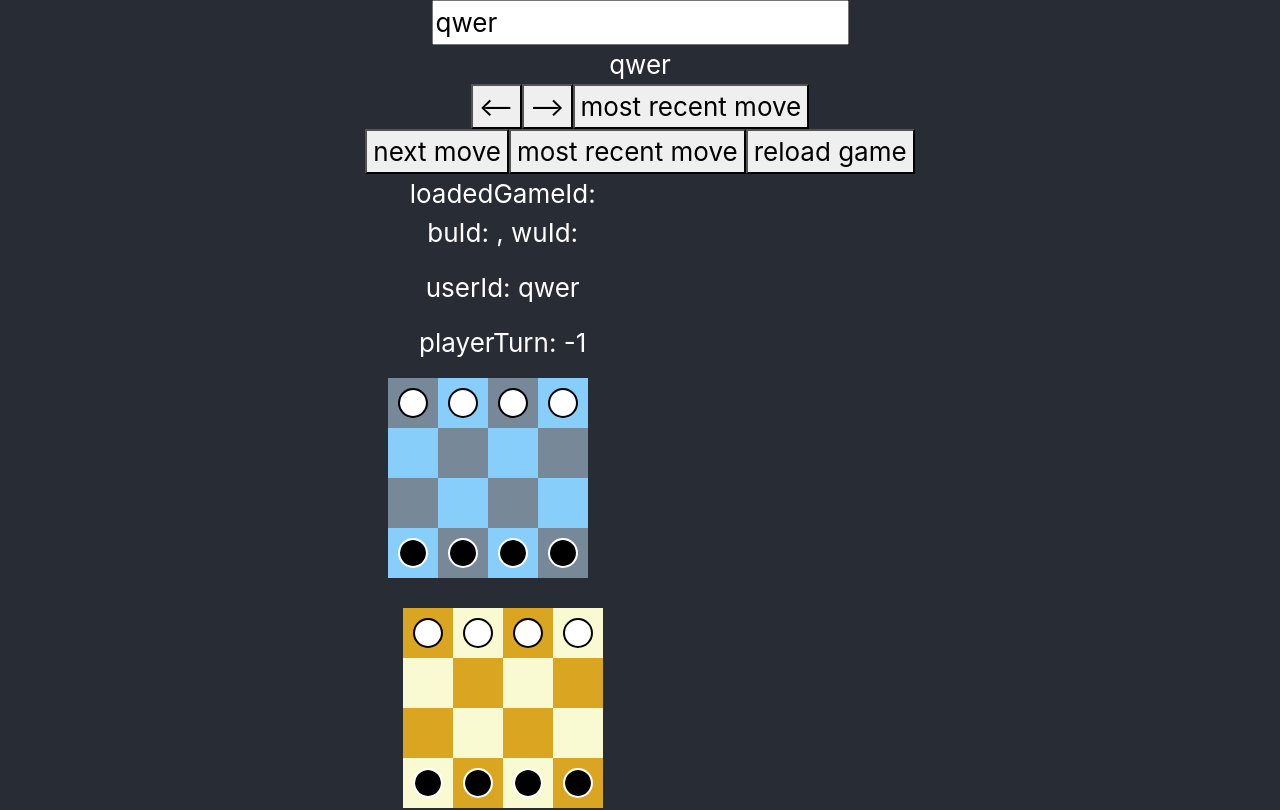
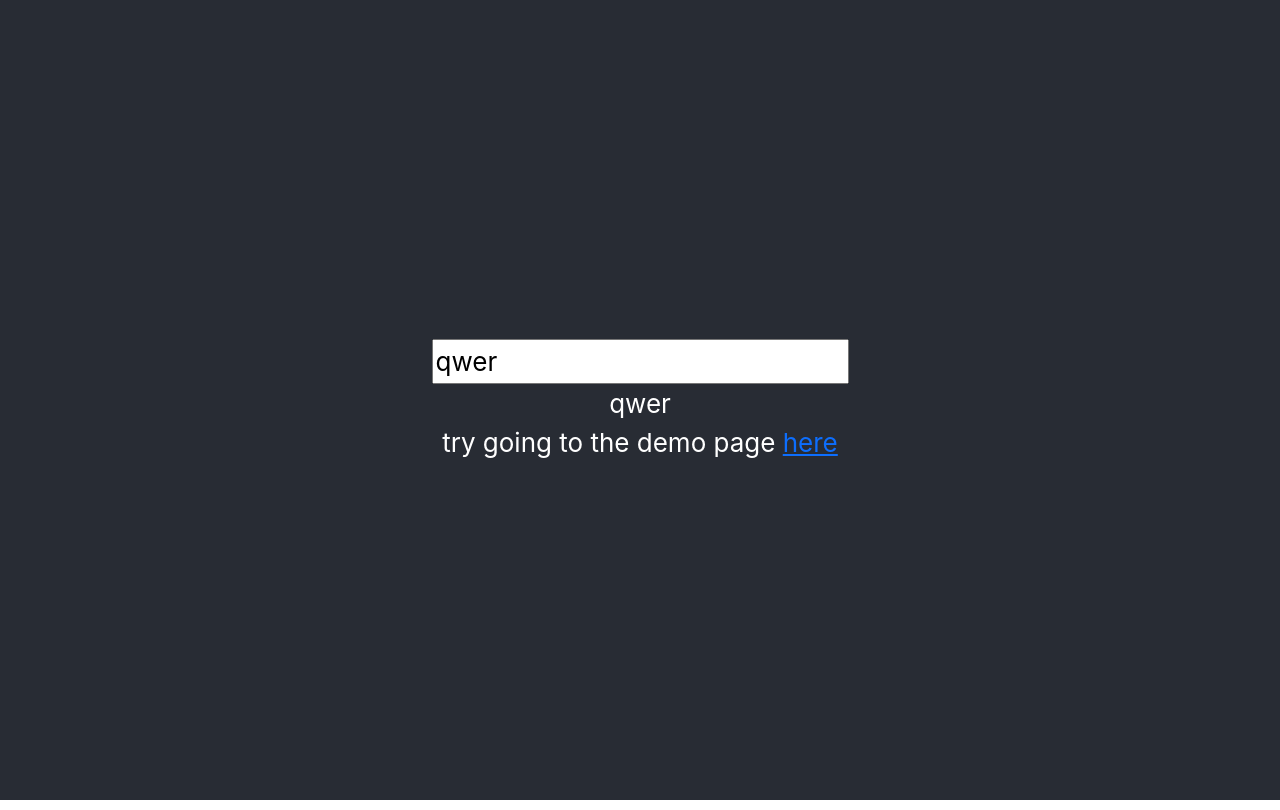
Before and after one commit to alphazeba/shobuLink, a React (Create React App) app in the folder client/shobu_client/: page / in a window 1280 px wide. Shown: the top 810 px of the page. Built offline with nearby package versions, Linux system fonts and the light colour scheme; no server answers.

Commit message:
Implemented routing now.
Can go to any game in the database now :P

Now need ways to create games and then join the games.

```diff
--- a/client/shobu_client/package.json
+++ b/client/shobu_client/package.json
@@ -8,6 +8,7 @@
     "@testing-library/user-event": "^13.5.0",
     "react": "^18.2.0",
     "react-dom": "^18.2.0",
+    "react-router-dom": "^6.7.0",
     "react-scripts": "5.0.1",
     "web-vitals": "^2.1.4"
   },
--- a/client/shobu_client/src/App.js
+++ b/client/shobu_client/src/App.js
@@ -1,17 +1,38 @@
 import logo from './logo.svg';
 import './App.css';
-
+import {
+  createBrowserRouter,
+  RouterProvider
+} from 'react-router-dom';
+import { GamePage } from './GamePage';
 import { Board } from './Board'
 import { GameLoader } from './GameLoader';
 import React, { useState } from 'react'
 function App() {
-  const [userId, setUserId ] = useState("qwer");
+  const [ userId, setUserId ] = useState("qwer");
+
+
+  const router = createBrowserRouter([
+    {
+      path: "/",
+      element: <div> try going to the demo page <a href={"/demo"}> here </a> </div>,
+    },
+    {
+      path: "/demo",
+      element: <div><a href={"/game/f0802b2c-60ec-4bb5-b718-d912ae8e3f54"}>click here</a> </div>
+    },
+    {
+      path: "game/:gameId",
+      element: <div>test<GamePage userId={userId}/></div>
+    }
+  ])
+
   return (
     <div className="App">
       <header className="App-header">
         <input value={userId} onChange={(event)=>setUserId(event.target.value)}/>
         <div>{userId}</div>
-        <GameLoader gameId="f0802b2c-60ec-4bb5-b718-d912ae8e3f54" userId={userId}/>
+        <RouterProvider router={router} />
       </header>
     </div>
   );
--- a/client/shobu_client/src/GameLoader.js
+++ b/client/shobu_client/src/GameLoader.js
@@ -6,7 +6,7 @@ import { MoveList } from './MoveList';
 
 export const GameLoader = ({ gameId, userId }) => {
     const gameState = useGameState();
-
+    var alreadyRequestedGame = false;
     const [ gameIndex, setGameIndex ] = useState( 0 );
     const [ liveUpdate, setLiveUpdate ] = useState( true );
 
@@ -17,8 +17,9 @@ export const GameLoader = ({ gameId, userId }) => {
     }
 
     useEffect( () => {
-        if( gameId != gameState.gameId ){
+        if( gameId != gameState.gameId && !alreadyRequestedGame ){
             var requestedGame = gameState.loadGame( gameId );
+            alreadyRequestedGame = true;
         }
         if( liveUpdate && gameIndex < gameState.history.length - 1 ){
             goToMostRecentIndex();
--- /dev/null
+++ b/client/shobu_client/src/GamePage.js
@@ -0,0 +1,11 @@
+
+
+import React, { useEffect, useState } from 'react';
+import { useParams } from 'react-router-dom';
+import { GameLoader } from './GameLoader';
+
+
+export const GamePage = ({userId}) => {
+    const { gameId } = useParams();
+    return <GameLoader gameId={gameId} userId={userId} />
+}
--- a/client/shobu_client/src/MoveList.js
+++ b/client/shobu_client/src/MoveList.js
@@ -30,7 +30,7 @@ export const MoveList = ({moves, onGoToMove}) => {
         var whiteIndex = blackIndex + 1;
         output.push(
             <div key={"turn" + i}>
-                {i}:{renderMove(blackIndex)},{renderMove(whiteIndex)}
+                {i+1}:{renderMove(blackIndex)},{renderMove(whiteIndex)}
             </div>
         )
     }
```
Also changed, not shown: 1 other file (tests, documents, lock files or other folders).
